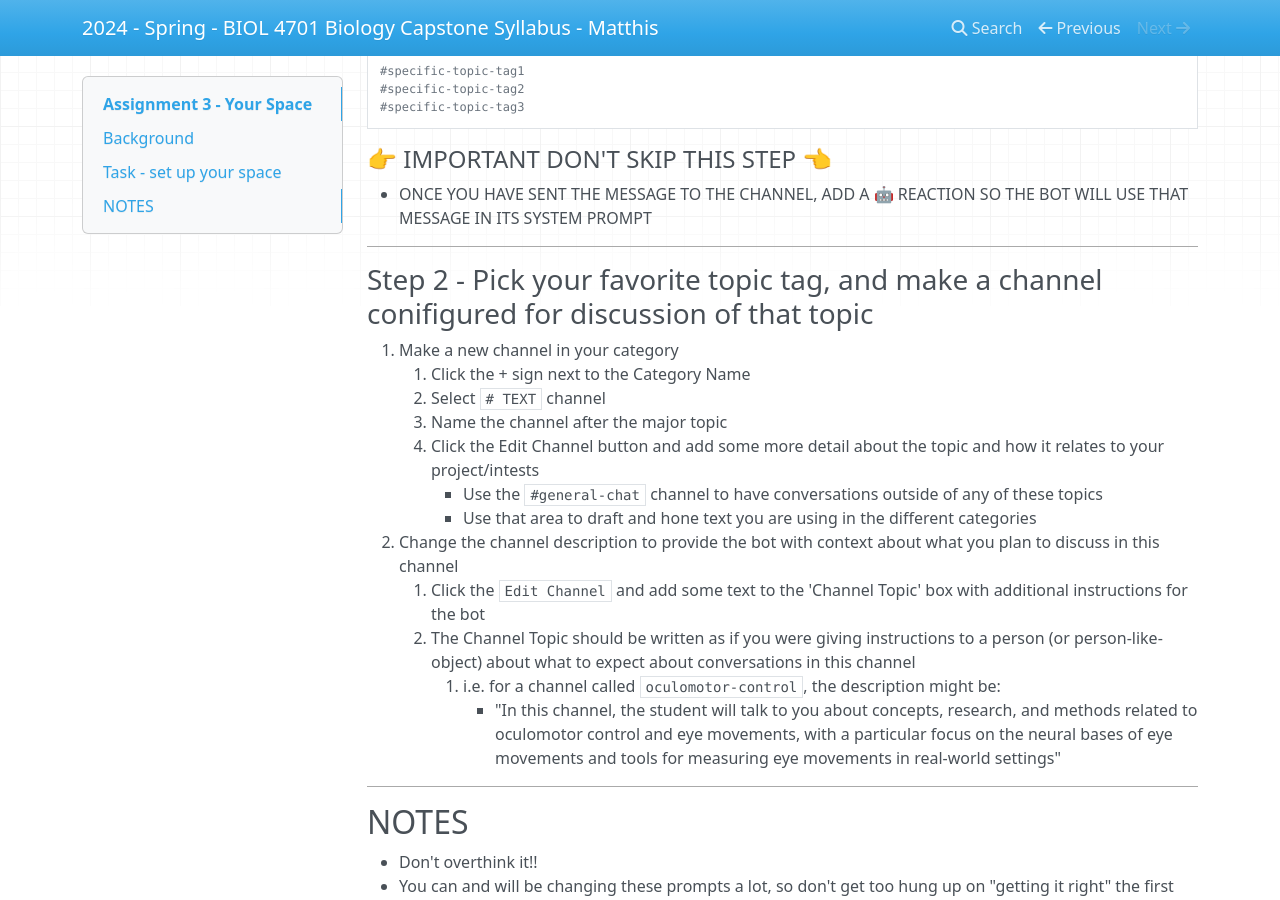
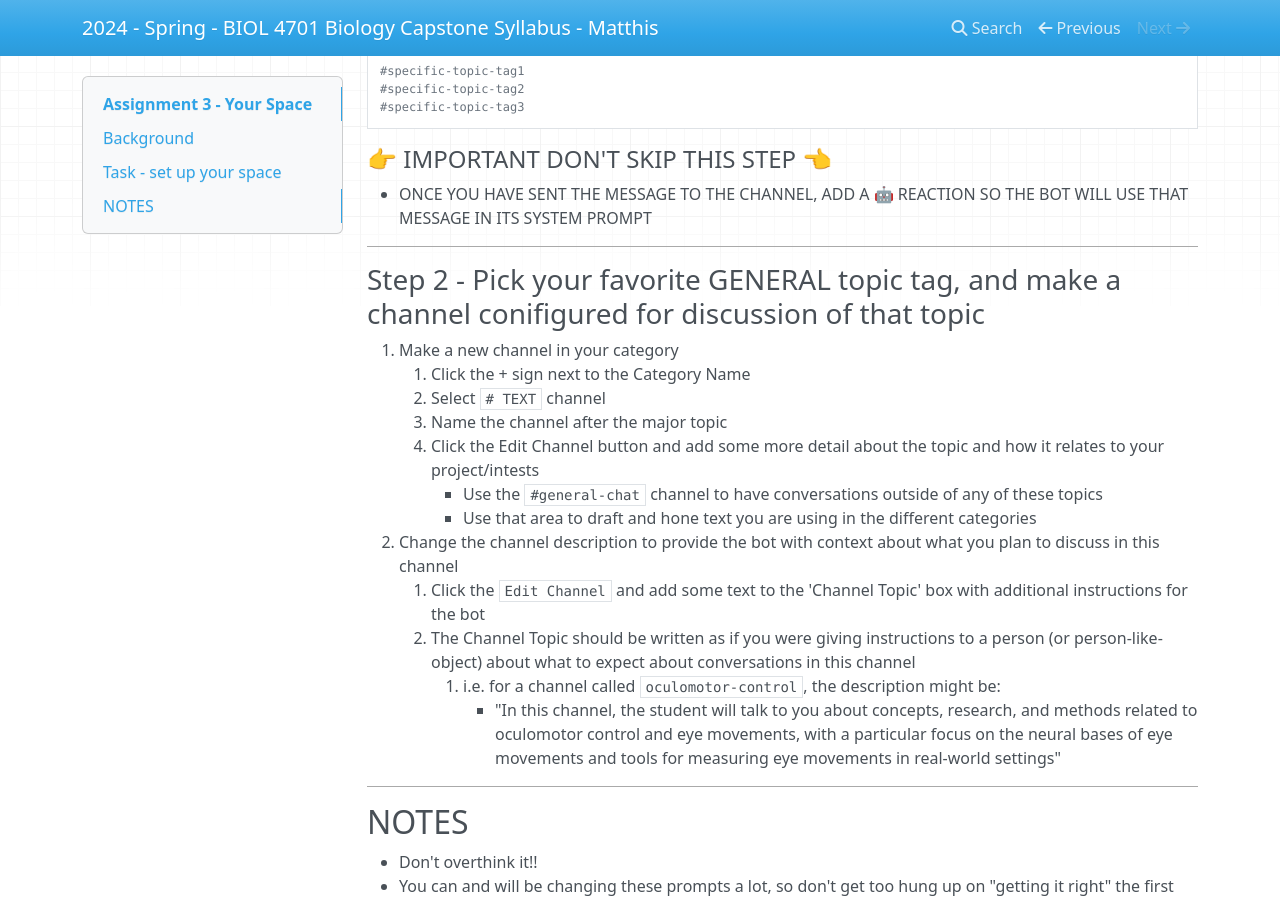
Before and after one commit to HumanMovementNeuroscience/capstone, an MkDocs documentation site: the page built from docs/course_materials/assignments/assignment3/assignment3-student-instructions.md, in a window 1280 px wide and 900 px high, scrolled down 1216 px. Built offline with MkDocs 1.6.1, drawn with Linux system fonts in a browser that asks for light colours; nearby versions of some CDN libraries.

Commit message:
Feb 9, 2024, 4:54 PM

```diff
--- a/docs/course_materials/assignments/assignment3/assignment3-student-instructions.md
+++ b/docs/course_materials/assignments/assignment3/assignment3-student-instructions.md
@@ -49,7 +49,7 @@
 - ONCE YOU HAVE SENT THE MESSAGE TO THE CHANNEL, ADD A 🤖 REACTION SO THE BOT WILL USE THAT MESSAGE IN ITS SYSTEM PROMPT
 
 ---
-### Step 2 - Pick your favorite topic tag, and make a channel conifigured for discussion of that topic
+### Step 2 - Pick your favorite GENERAL topic tag, and make a channel conifigured for discussion of that topic
 1.  Make a new channel in your category
       1. Click the + sign next to the Category Name
       1. Select `# TEXT` channel
```
Also changed, not shown: other parts of docs/course_materials/assignments/assignment3/assignment3-student-instructions.md (+1 -1 lines).
